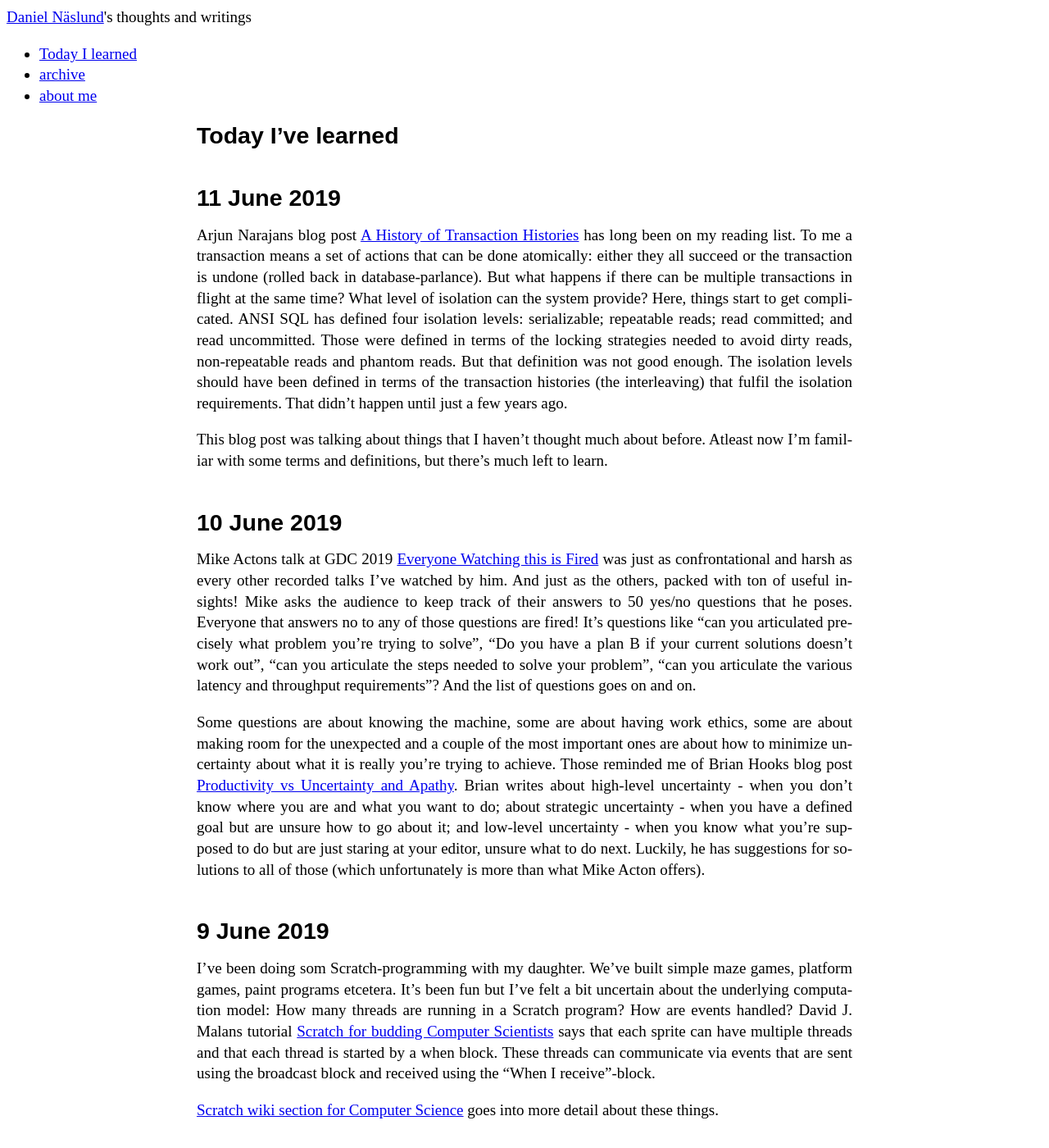
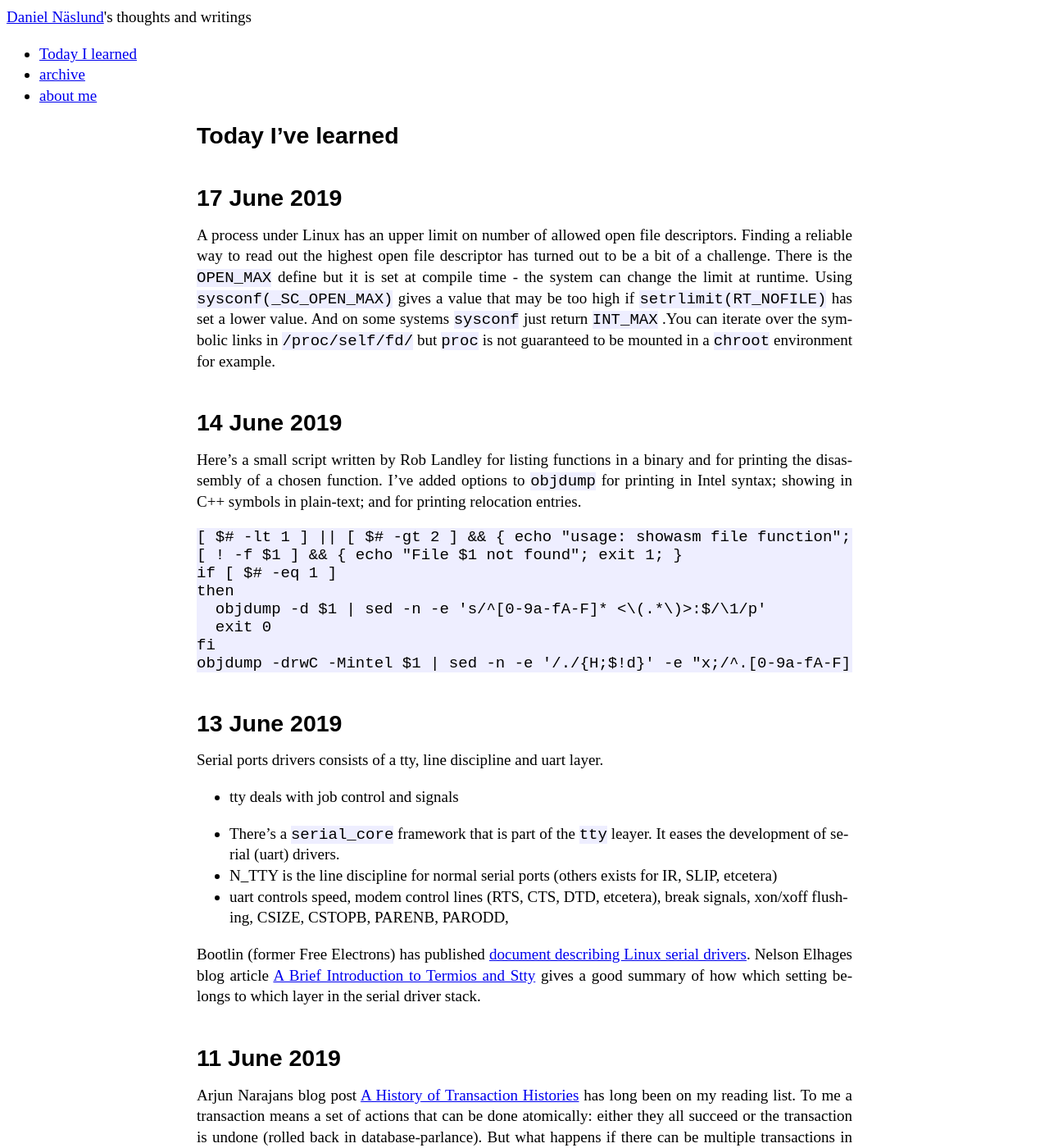
Before and after one commit to dannas/dannas.github.com, a Jekyll site: the page built from TIL.markdown, in a window 1280 px wide and 1400 px high. Shown: the whole window at 82% size. Built offline with Jekyll 4.4.1, drawn with Linux system fonts in a browser that asks for light colours.

Commit message:
Another TIL

````diff
--- a/TIL.markdown
+++ b/TIL.markdown
@@ -4,6 +4,37 @@ title: TIL - Today I've Learned
 use_math: true
 ---
 # Today I've learned
+
+## 17 June 2019
+
+A process under Linux has an upper limit on number of allowed open file descriptors. Finding a reliable way to read out the highest open file descriptor has turned out to be a bit of a challenge. There is the `OPEN_MAX` define but it is set at compile time - the system can change the limit at runtime. Using `sysconf(_SC_OPEN_MAX)` gives a value that may be too high if `setrlimit(RT_NOFILE)` has set a lower value.  And on some systems `sysconf` just return `INT_MAX` .You can iterate over the symbolic links in `/proc/self/fd/` but `proc` is not guaranteed to be mounted in a `chroot` environment for example.
+
+## 14 June 2019
+
+Here's a small script written by Rob Landley for listing functions in a binary and for printing the disassembly of a chosen function. I've added options to `objdump` for printing in Intel syntax; showing in C++ symbols in plain-text; and for printing relocation entries.
+
+```
+[ $# -lt 1 ] || [ $# -gt 2 ] && { echo "usage: showasm file function"; exit 1; }
+[ ! -f $1 ] && { echo "File $1 not found"; exit 1; }
+if [ $# -eq 1 ]
+then
+  objdump -d $1 | sed -n -e 's/^[0-9a-fA-F]* <\(.*\)>:$/\1/p'
+  exit 0
+fi
+objdump -drwC -Mintel $1 | sed -n -e '/./{H;$!d}' -e "x;/^.[0-9a-fA-F]* <$2>:/p"
+```
+
+## 13 June 2019
+
+Serial ports drivers consists of a tty, line discipline and uart layer.
+
+* tty deals with job control and signals
+
+* There's a `serial_core` framework that is part of the `tty` leayer. It eases the development of serial (uart) drivers.
+* N_TTY is the line discipline for normal serial ports (others exists for IR, SLIP, etcetera)
+* uart controls speed, modem control lines (RTS, CTS, DTD, etcetera), break signals, xon/xoff flushing, CSIZE, CSTOPB, PARENB, PARODD,
+
+Bootlin (former Free Electrons) has published [document describing Linux serial drivers](https://bootlin.com/doc/legacy/serial-drivers/linux-serial-drivers.pdf). Nelson Elhages blog article [A Brief Introduction to Termios and Stty](https://blog.nelhage.com/2009/12/a-brief-introduction-to-termios-termios3-and-stty/) gives a good summary of how which setting belongs to which layer in the serial driver stack.
 
 ## 11 June 2019
 
````
